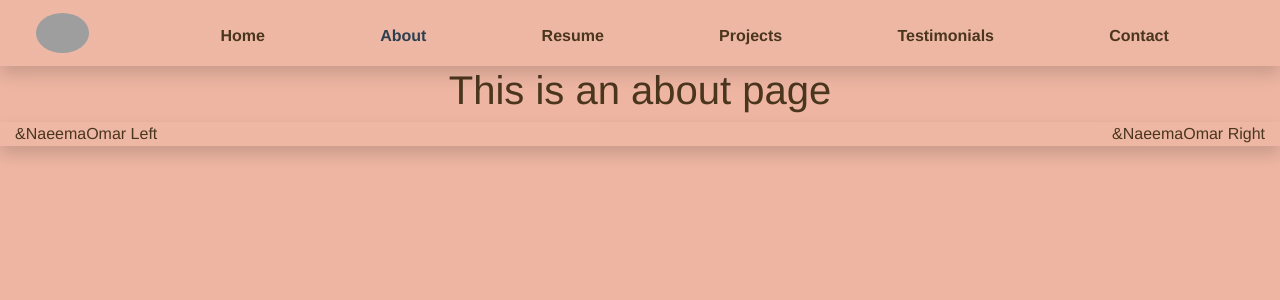
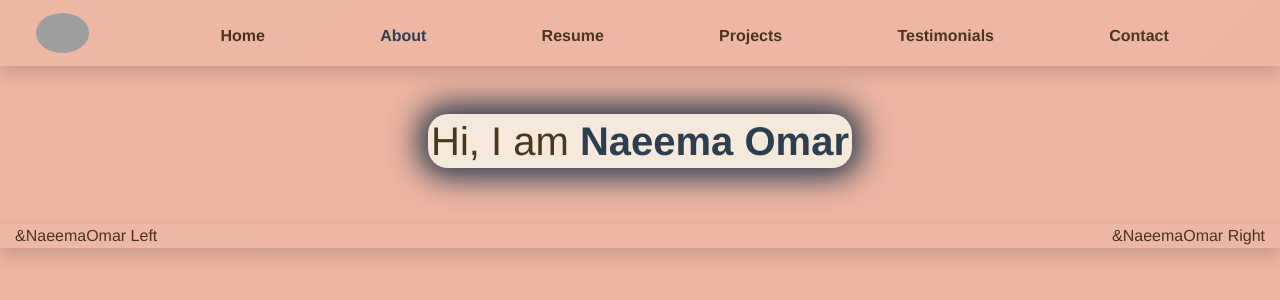
Before and after one commit to NaeemaOmar/new_vue_portfolio, a Vue app: page /about in a window 1280 px wide. Shown: the top 300 px of the page. Built offline with nearby package versions, Linux system fonts and the light colour scheme; grey boxes are pictures that could not be loaded.

Commit message:
general setup of about pg

```diff
--- a/src/views/AboutView.vue
+++ b/src/views/AboutView.vue
@@ -1,5 +1,158 @@
 <template>
-  <div class="about">
-    <h1>This is an about page</h1>
+  <div class="firstDiv">
+    <div class="firstDivsChild">
+          <h1 class="welcome mt-5">Hi, I am <span class="blueTxt bold">Naeema Omar</span></h1>
+    </div>
+  </div>
+  <div class="row mt-5 mx-5 d-flex justify-content-between  rowWidth">
+    <!-- The d-flex... in the line above is keeping things centered in the 1000px page width -->
+    <!-- NOTE: the row div above holds the entire above pg break down -->
+
+
+    <!-- Column holding img + basic info starts here -->
+          <!-- Row holding img starts here -->
+              <!-- THIS WILL BE A COL-12 -->
+          <!-- Row holding img ends here -->
+          <!-- Row holding basic info starts here -->
+                <!-- THIS WILL BE 2 COL-6 @1000px and 2 COL-12 @700px and 300px -->
+          <!-- Row holding basic info ends here -->
+    <!-- Column holding img + basic info ends here -->
+
+
+
+    <!-- Column holding About Me starts here -->
+
+
+      <!-- Row holding intro paragraph starts here -->
+            <!-- THIS WILL BE A COL-12 -->
+      <!-- Row holding intro paragraph ends here -->
+      <!-- Row holding more about me + fun info starts here -->
+          <!-- Column holding more about me starts here -->
+          <!-- Column holding more about me ends here -->
+          <!-- Column holding fun info starts here -->
+          <!-- Column holding fun info ends here -->
+      <!-- Row holding more about me + fun info ends here -->
+
+
+    <!-- Column holding About Me starts here -->
+
+
+
+
+    <!-- About Pg row starts here -->
+    <!-- Image row starts here -->
+      <!-- Image row ends here -->
+      <!-- Basic info row starts here -->
+      <!-- Basic info row ends here -->
+      <!-- Lil info block row starts here -->
+       <!-- Lil info block row ends here -->
+
+
+    <!-- <div class="row border">
+
+      <div class="row">
+        <div class="col-12">
+          <img class="homePgImg" src="https://drive.google.com/uc?id=17PvyABE2PL9a_t0_vxwlEdr10Hvu6x1N" alt="">
+        </div>
+      </div>
+
+      <div class="row">
+        <div class="col-6">
+          <h6>Basic info</h6>
+          <h6>D.O.B: 02/04/1999 (25yrs)</h6>
+          <h6>City:Cape Town</h6>
+          <h6>Language: English</h6>
+        </div>
+      </div>
+
+    </div>
+
+
+
+    <div class="col-12 col-sm-5">
+      <div class="txtMaxWidth mt-5">
+        <h5 class="my-3">I am a 25 year old from Cape Town who recently became interested in pursuing a career as a full-stack developer</h5>
+      </div>
+
+      <div class="row mt-5">
+        <div class="col-6 txtMaxWidth">
+          <h6>Basic info</h6>
+          <h6>D.O.B: 02/04/1999 (25yrs)</h6>
+          <h6>City:Cape Town</h6>
+          <h6>Language: English</h6>
+        </div>
+        <div class="col-6 txtMaxWidth">
+          <h6>More about me:</h6>
+          <h6>I enjoy hiking an am currently on a mission to cover all the trails at the Tygerberg Nature Reserve</h6>
+          <h6>City:Cape Town</h6>
+          <h6>Language: English</h6>
+        </div>
+      </div>
+
+
+    </div> -->
   </div>
 </template>
+
+<script>
+// @ is an alias to /src
+
+export default {
+
+}
+</script>
+
+<style>
+  .welcome{
+    background-color: #F5E9DB;
+    width: fit-content;
+    margin-inline: auto;
+    border-radius:20px ;
+    padding: 3px;
+    box-shadow: 0px 0px 30px 10px #2c3e50;
+  }
+  /* .mainSquares{
+    display: flex;
+    justify-content: center;
+  } */
+  .homePgImg{
+    min-width: 195px;
+    max-width: 290px;
+    background-color: #2c3e50;
+    padding: 5px;
+    box-shadow: 0px 0px 30px 10px #2c3e50;
+    border-radius: 20px;
+  }
+  .blueTxt{
+    color: #2c3e50;
+  }
+  .bold{
+    font-weight: 700;
+  }
+  .txtMaxWidth{
+    border: 5px solid #2c3e50;
+    box-shadow: 0px 0px 30px 10px #2c3e50;
+    border-radius: 45px;
+    background-color: #F5E9DB;
+  }
+  .brownTxt{
+    color: #4A351D;
+    font-weight: 700;
+  }
+  .btnStyling{
+    background-color: #F5E9DB;
+    border: 5px solid #2c3e50;
+    border-radius: 20px;
+    box-shadow: 0px 0px 30px 8px #2c3e50;
+    height: 50px;
+    width: 100px;
+  }
+  .rowWidth{
+    max-width: 100%;
+  }
+  .firstDiv{
+    display: flex;
+    justify-content: center;
+  }
+
+</style>
```
